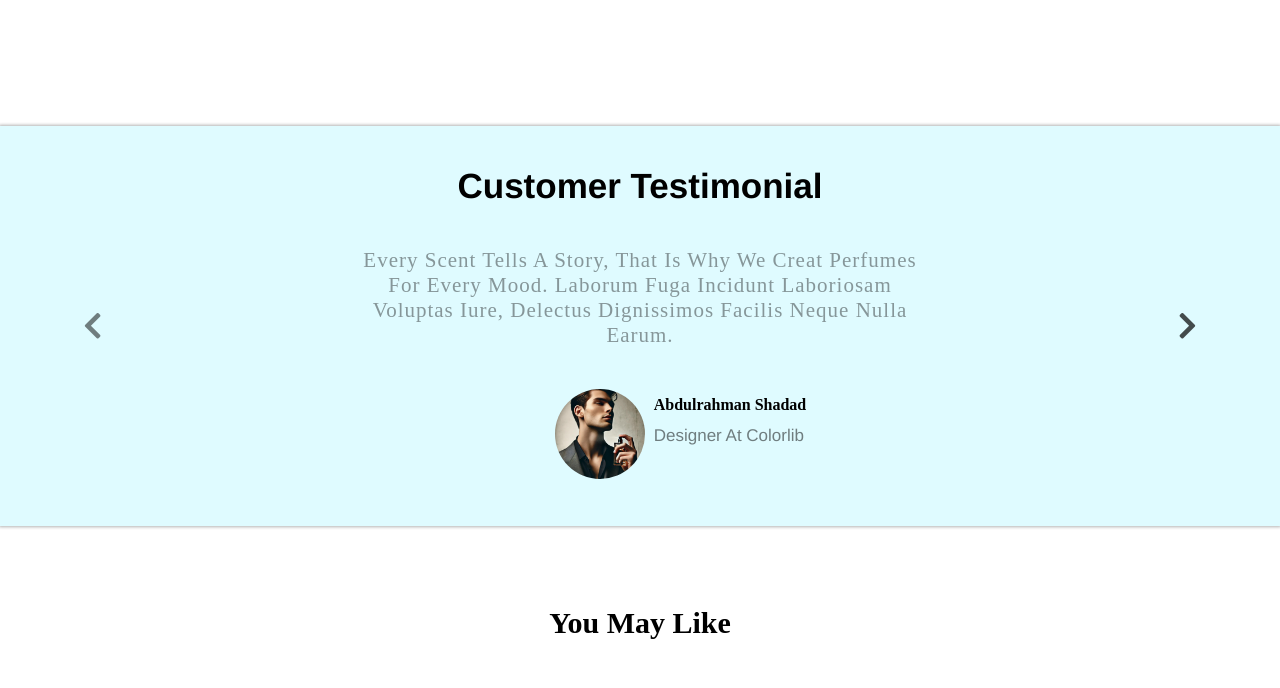
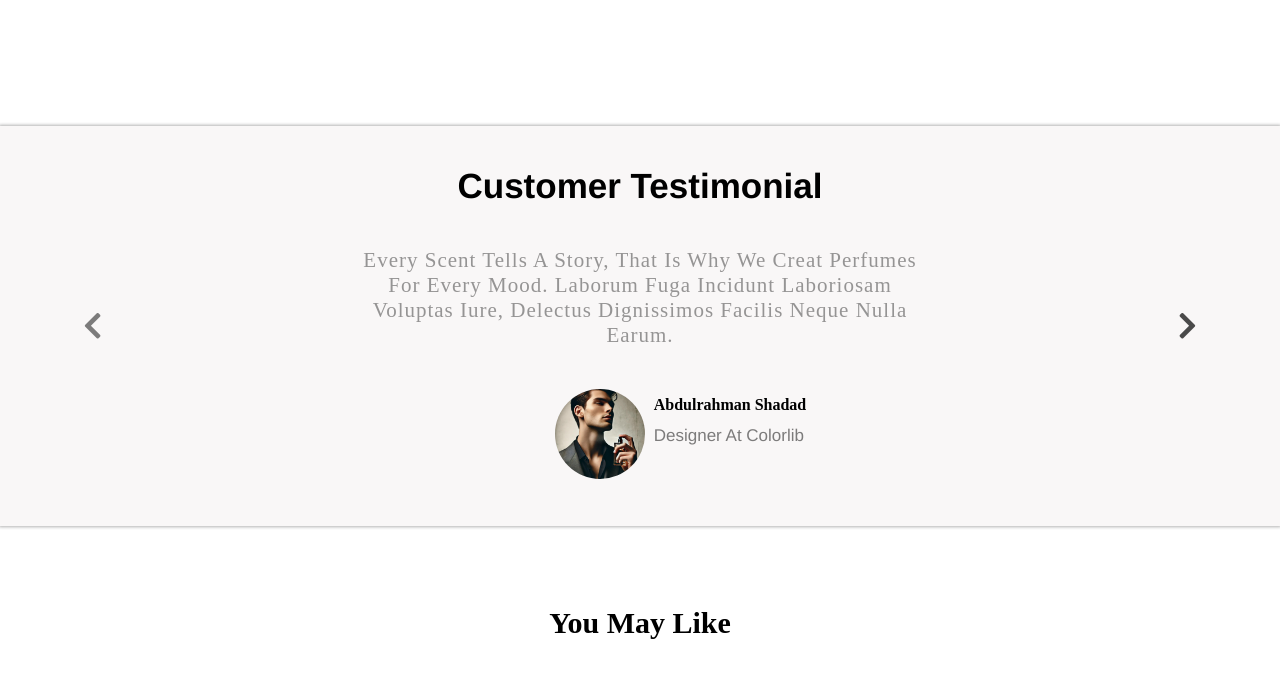
Before and after one commit to abdoshadad1907/project2, a plain HTML site: page index.html in a window 1280 px wide. Shown: the part 2180-2868 px from the top of the page. Drawn offline with Linux system fonts and the light colour scheme.

Commit message:
عدلت لون الباك جراوند

```diff
--- a/css/style.css
+++ b/css/style.css
@@ -290,7 +290,7 @@ align-items: center;justify-content: center;}
 animation-iteration-count: 3;}
 .icons2-model:hover{background-color: red;}
 /* model/////////////////////////////////////////////////////////////// */
-.customer{top: 150px;width: 100%;position: relative;background-color: rgba(127, 238, 255, 0.252);
+.customer{top: 150px;width: 100%;position: relative;background-color:rgba(237, 231, 231, 0.342);
 display: flex;justify-content: center;height: 400px;box-shadow: 0px 0px 3px 1px rgba(0, 0, 0, 0.3);
 }
 .info-customer{display: flex;flex-direction: column;justify-content: space-between;padding-top: 40px;
```
